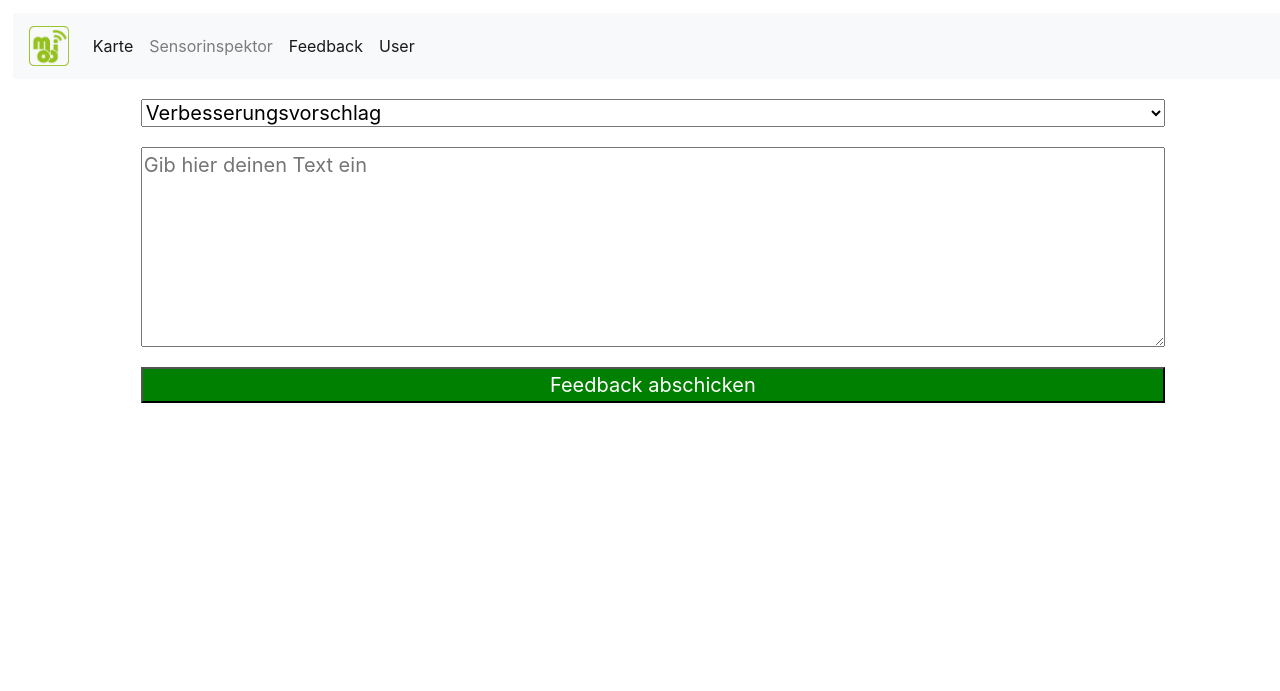
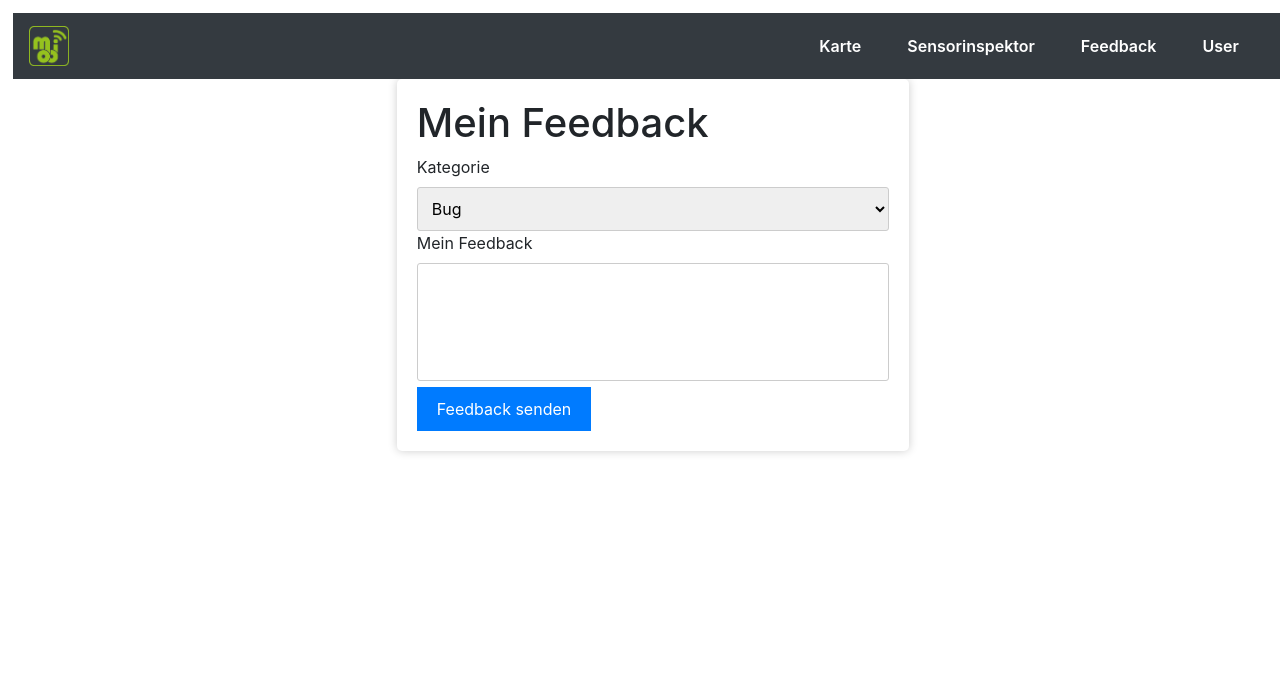
Before and after one commit to SamAkc/MasterThesis, a Flask app: page /feedback in a window 1280 px wide. Shown: the top 691 px of the page. Run offline with Flask 3, Linux system fonts and the light colour scheme; some libraries are stand-ins or nearby versions.

Commit message:
push current state to repo

```diff
--- a/src/index.py
+++ b/src/index.py
@@ -17,3 +17,7 @@ def sensorinspector():
 @app.route("/login")
 def login():
     return render_template('login.html')
+
+@app.route("/register")
+def register():
+    return render_template('register.html')
--- a/src/static/css/styles.css
+++ b/src/static/css/styles.css
@@ -11,9 +11,15 @@ body {
   color: #ffffff;
 }
 
-a {
-  color: black;
+.navbar-nav .nav-item.active .nav-link {
+  color: white !important;
   text-decoration: none;
+  margin-right: 30px;
+  font-weight: 600;
+}
+
+.navbar-collapse {
+  justify-content: flex-end;
 }
 
 a:hover {
@@ -29,7 +35,7 @@ a:hover {
 }
 
 #map {
-  height: 89%;
+  height: 88%;
   width: 80%;
   padding: 0;
   margin: 0;
@@ -53,38 +59,94 @@ a:hover {
   font-size: 20px;
 }
 
-#select {
-  width: 80%;
-  margin: 20px auto;
-  display: block;
-  font-size: 20px;
+#feedback-form {
+  max-width: 40%;
+  margin: 0 auto;
+  padding: 20px;
+  background-color: #fff;
+  border-radius: 5px;
+  box-shadow: 0 0 10px rgba(0, 0, 0, 0.2);
 }
 
-#button {
-  width: 80%;
-  margin: 20px auto;
-  display: block;
-  font-size: 20px;
-  background-color: green;
-  color: white;
+h1 {
+  font-size: 24px;
+  margin-bottom: 20px;
 }
 
-#username,
-#password,
-#login,
-#register {
-  width: 80%;
-  margin: 20px auto;
+label {
   display: block;
-  font-size: 20px;
+  text-align: left;
+  margin-bottom: 10px;
 }
 
-#login {
-  background-color: blue;
-  color: white;
+select,
+textarea {
+  width: 100%;
+  padding: 10px;
+  margin-bottom: 20px;
+  border: 1px solid #ccc;
+  border-radius: 3px;
 }
 
-#register {
-  background-color: orange;
-  color: white;
+button {
+  background-color: #007BFF;
+  color: #fff;
+  padding: 10px 20px;
+  border: none;
+  border-radius: 3px;
+  cursor: pointer;
 }
+
+button:hover {
+  background-color: #0056b3;
+}
+
+.login-popup {
+  display: none;
+  position: fixed;
+  top: 50%;
+  left: 50%;
+  transform: translate(-50%, -50%);
+  background-color: white;
+  padding: 20px;
+  box-shadow: 0 0 10px rgba(0, 0, 0, 0.2);
+  z-index: 999;
+}
+
+.login-container {
+  background-color: #fff;
+  border-radius: 5px;
+  box-shadow: 0 0 10px rgba(0, 0, 0, 0.2);
+  padding: 20px;
+  margin: 0 auto;
+  max-width: 30%;
+}
+
+h2 {
+  text-align: left;
+  margin-bottom: 20px;
+}
+
+input[type="text"],
+input[type="password"],
+input[type="email"] {
+  width: 100%;
+  padding: 10px;
+  margin-bottom: 15px;
+  border: 1px solid #ccc;
+  border-radius: 3px;
+}
+
+.registration-container {
+  background-color: #fff;
+  border-radius: 5px;
+  box-shadow: 0 0 10px rgba(0, 0, 0, 0.2);
+  padding: 20px;
+  max-width: 30%;
+  margin: 0 auto;
+}
+
+.login-link {
+  text-align: left;
+  margin-top: 10px;
+}
--- a/src/templates/base.html
+++ b/src/templates/base.html
@@ -1,17 +1,18 @@
 <!DOCTYPE html PUBLIC "-//W3C//DTD XHTML 1.1//EN" "http://www.w3.org/TR/xhtml11/DTD/xhtml11.dtd">
 <html xmlns="http://www.w3.org/1999/xhtml" xml:lang="de" lang="de-de">
+
 <head>
   {% block head %} {% endblock %}
   <meta charset="utf-8">
   <meta name="viewport" content="width=device-width, initial-scale=1, shrink-to-fit=no">
   <link rel="stylesheet" href="https://stackpath.bootstrapcdn.com/bootstrap/4.3.1/css/bootstrap.min.css"
     integrity="sha384-ggOyR0iXCbMQv3Xipma34MD+dH/1fQ784/j6cY/iJTQUOhcWr7x9JvoRxT2MZw1T" crossorigin="anonymous">
-
+  <link rel="icon" href="favicon.png" type="image/png">
   {% block javascript %} {% endblock %}
 </head>
 
 <body onload="drawmap();">
-  <nav class="navbar navbar-expand-md navbar-light bg-light">
+  <nav class="navbar navbar-expand-md navbar-light bg-dark">
     <a class="navbar-brand" href="{{ url_for('home')}}">
       <img src="../static/img/mobi_logo.png" alt="MOBI_Logo" height="40">
     </a>
@@ -24,7 +25,7 @@
         <li class="nav-item active">
           <a class="nav-link" href="{{ url_for('home')}}">Karte</a>
         </li>
-        <li class=""nav-item active">
+        <li class="nav-item active">
           <a class="nav-link" href="{{ url_for('sensorinspector')}}">Sensorinspektor</a>
         </li>
         <li class="nav-item active">
--- a/src/templates/feedback.html
+++ b/src/templates/feedback.html
@@ -9,36 +9,21 @@
 </link>
 {% endblock %}
 
-{% block javascript %}
+{% block content %}
+<div id="feedback-form">
+    <h1>Mein Feedback</h1>
+    <form action="#" method="post">
+        <label for="category">Kategorie</label>
+        <select id="category" name="category">
+            <option value="Bug">Bug</option>
+            <option value="Feature">Feature</option>
+            <option value="Change Request">Change Request</option>
+        </select>
 
+        <label for="feedback">Mein Feedback</label>
+        <textarea id="feedback" name="feedback" style="resize: none;" rows="4"></textarea>
+
+        <button type="submit">Feedback senden</button>
+    </form>
+</div>
 {% endblock %}
-
-{% block content %}
-<select id="select">
-    <option value="Verbesserungsvorschlag">Verbesserungsvorschlag</option>
-    <option value="Bug">Bug</option>
-    <option value="Feedback">Feedback</option>
-</select>
-<textarea id="input" placeholder="Gib hier deinen Text ein"></textarea>
-<button id="button">Feedback abschicken</button>
-<script>
-    // Hier kommt der JS-Code hin
-    var button = document.getElementById("button");
-    var input = document.getElementById("input");
-    var select = document.getElementById("select");
-
-    button.addEventListener("click", function () {
-        // Hier kannst du die Logik zum Abschicken des Feedbacks implementieren
-        // Zum Beispiel kannst du einen AJAX-Request an einen Server senden
-        // oder die Daten in einer Datenbank speichern
-        // oder eine E-Mail an einen Empfänger schicken
-        // oder einfach eine Nachricht auf der Konsole ausgeben
-        console.log("Feedback abgeschickt:");
-        console.log("Kategorie: " + select.value);
-        console.log("Text: " + input.value);
-        // Hier kannst du auch das Eingabefeld leeren oder eine Bestätigungsnachricht anzeigen
-        input.value = "";
-        alert("Danke für dein Feedback!");
-    });
-</script>
-{% endblock %}
--- a/src/templates/sensorinspector.html
+++ b/src/templates/sensorinspector.html
@@ -10,5 +10,5 @@
 {% endblock %}
 
 {% block content %}
-<iframe src="http://localhost:3000/d-solo/f159a9f9-9859-4faa-a55f-629183a90fb2/wetterstationen?orgId=1&from=1677629700000&to=1677717900000&panelId=1" width="450" height="200" frameborder="0"></iframe>
+<iframe src="http://localhost:3000/d-solo/f159a9f9-9859-4faa-a55f-629183a90fb2/wetterstationen?orgId=1&from=1672527600000&to=1696591266643&panelId=10" width="450" height="200" frameborder="0"></iframe>
 {% endblock %}
```
Also changed, not shown: misc/Seiten.txt (added, +10 -0 lines), src/templates/login.html (+22 -52 lines), src/templates/map.html (+1 -6 lines), src/templates/register.html (added, +25 -0 lines), readme.md, src/templates/favicon.png (added), 7 other files.
